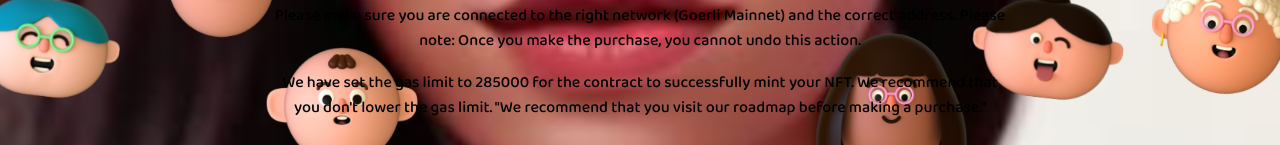
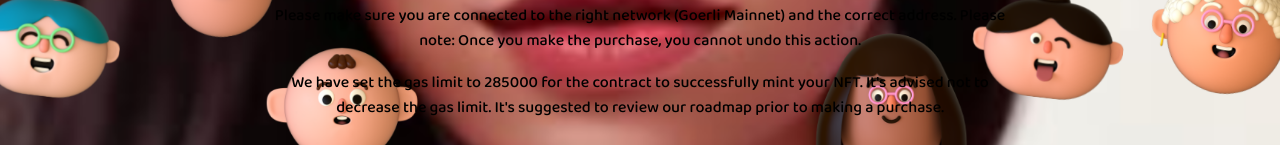
Before and after one commit to justme2029/gt1, a React (Create React App) app in the folder nft-minting-app-main/: page / in a window 1280 px wide. Shown: the part 655-800 px from the top of the page. Built offline with nearby package versions, Linux system fonts and the light colour scheme.

Commit message:
Update App.js

```diff
--- a/nft-minting-app-main/src/App.js
+++ b/nft-minting-app-main/src/App.js
@@ -426,8 +426,8 @@ function App() {
             }}
           >
             We have set the gas limit to {CONFIG.GAS_LIMIT} for the contract to
-            successfully mint your NFT. We recommend that you don't lower the
-            gas limit. "We recommend that you visit our roadmap before making a purchase."
+            successfully mint your NFT. It's advised not to decrease the gas limit.
+             It's suggested to review our roadmap prior to making a purchase.
           </s.TextDescription>
         </s.Container>
       </s.Container>
```
